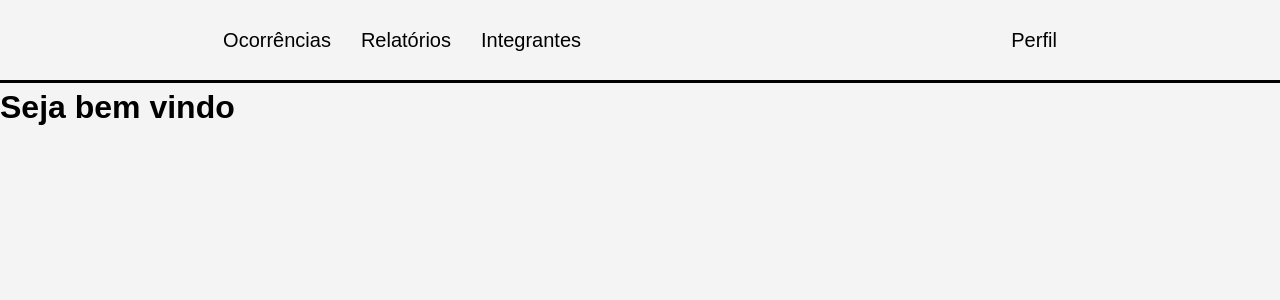
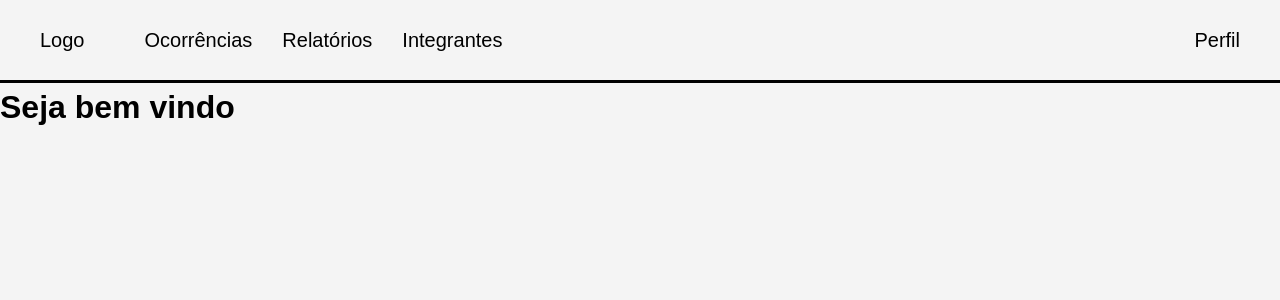
Before and after one commit to Kauesamartino/Sentinel, a Next.js app: page / in a window 1280 px wide. Shown: the top 300 px of the page. Built offline with nearby package versions, Linux system fonts and the light colour scheme.

Commit message:
Updating Header display and changing globals.css to globals.scss

```diff
--- a/src/_components/Header/Logo/index.tsx
+++ b/src/_components/Header/Logo/index.tsx
@@ -4,13 +4,13 @@ import Image from "next/image";
 
 export default function Logo() {
     return(
-        <div className={styles.logo}>
-            <Image
+        <div className={styles.logo}> <p>Logo</p>
+            {/* <Image
                 src={''}
                 width={25}
                 height={25}
                 alt=""
-            />
+            /> */}
             <Link href={'/'}></Link>
         </div>
     )
--- a/src/_components/Header/Logo/logo.module.scss
+++ b/src/_components/Header/Logo/logo.module.scss
@@ -0,0 +1,4 @@
+.logo p{
+    font-size: 20px;
+    font-weight: 500;
+}
--- a/src/_components/Header/Perfil/index.tsx
+++ b/src/_components/Header/Perfil/index.tsx
@@ -1,10 +1,9 @@
 import styles from './perfil.module.scss'
 
-export const Perfil= () =>{
-    return(
+export const Perfil = () => {
+    return (
         <div className={styles.perfil}>
             <p>Perfil</p>
         </div>
-
     )
 }
--- a/src/_components/Header/header.module.scss
+++ b/src/_components/Header/header.module.scss
@@ -1,7 +1,12 @@
 .grid {
     display: flex;
     background-color: #f4f4f4;
-    padding: 25px 8px;
+    padding: 25px 40px;
     border-bottom: solid 3px #000;
-    justify-content: space-around;
+    justify-content: space-between;
+
+    &__left{
+        display: flex;
+        gap: 60px;
+    }
 }
--- a/src/_components/Header/index.tsx
+++ b/src/_components/Header/index.tsx
@@ -1,11 +1,15 @@
+import Logo from './Logo'
 import { Menu } from './Menu'
 import { Perfil } from './Perfil'
 import styles from './header.module.scss'
 
-export default function Header(){
-    return(
+export default function Header() {
+    return (
         <div className={styles.grid}>
-            <Menu />
+            <div className={styles.grid__left}>
+                <Logo />
+                <Menu />
+            </div>
             <Perfil />
         </div>
     )
--- a/src/app/layout.tsx
+++ b/src/app/layout.tsx
@@ -1,5 +1,5 @@
 import type { Metadata } from "next";
-import "./globals.css";
+import "./globals.scss";
 import Header from "@/_components/Header";
 
 
```
Also changed, not shown: src/app/globals.scss (renamed from src/app/globals.css).
